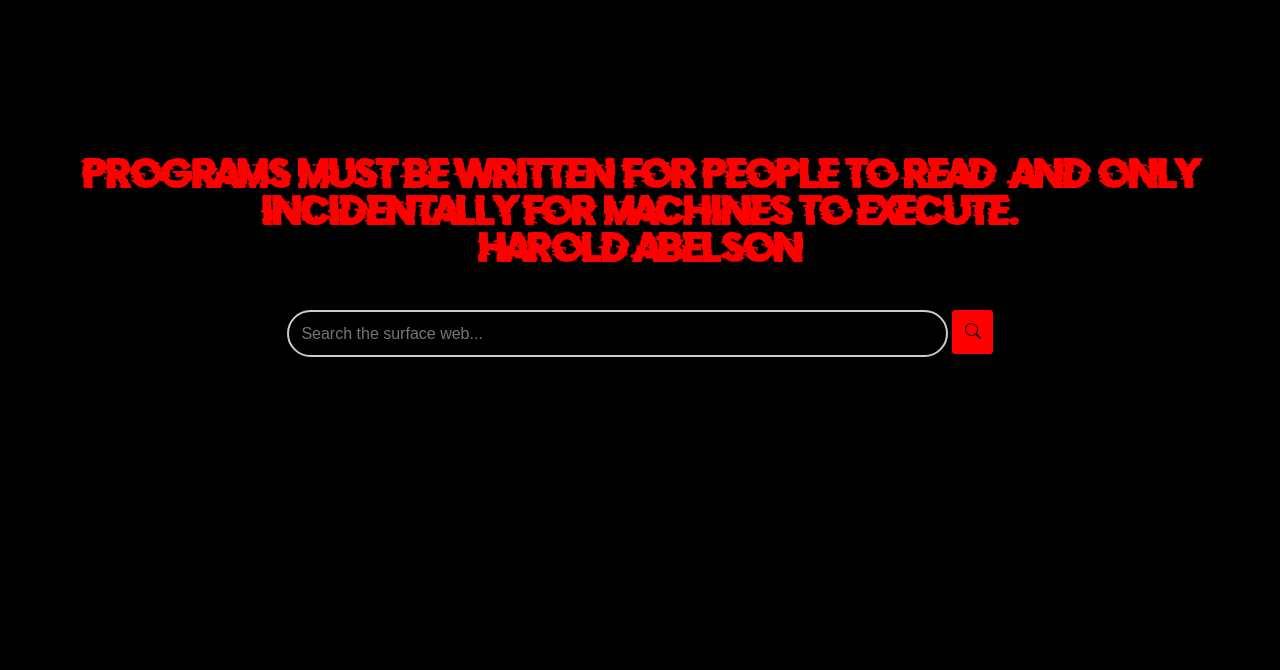
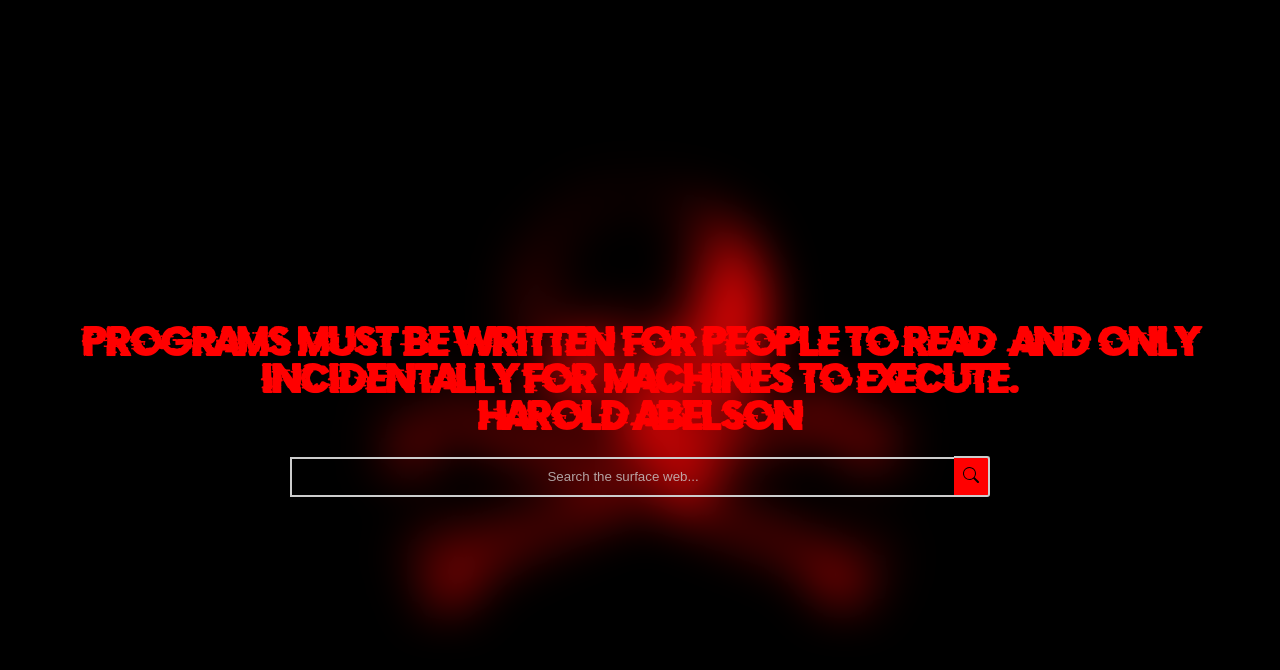
Before and after one commit to TheHackerClown/HellGreeter, a browser extension: page index.html in a window 1280 px wide. Drawn offline with Linux system fonts and the light colour scheme.

Commit message:
added background

```diff
--- a/index.html
+++ b/index.html
@@ -3,43 +3,74 @@
 <head>
   <meta charset="UTF-8">
   <title>Welcome, Mortal</title>
+  <meta name="viewport" content="width=device-width, initial-scale=1.0">
+  <link rel="shortcut icon" href="favicon.png" type="image/x-icon">
   <style>
     body {
       font-family: "GlitchFont";
+      display: flex;
+      flex-direction: column;
+      align-items: center;
+      justify-content: center;
       text-align: center;
       background: #000000;
-      padding-top: 10%;
       color: antiquewhite;
+      background-image: url("/favicon.png");
+      background-repeat: no-repeat;
+      background-position: center;
+      background-attachment: fixed;
+      background-size: 40%;
+      backdrop-filter: blur(25px);
+      height: 100dvh;
+      width: 100dvw;
+      overflow: hidden;
+      padding: 0;
+      margin: 0;
     }
     @font-face {
         font-family: "GlitchFont";
         src: url("glitch_font.otf") format('opentype');
     }
     .search-input {
-      width: 50%;
-      padding: 1%;
-      font-size: 16px;
-      border: 2px solid #ccc;
-      border-radius: 50px;
-      margin-top: 20px;
+      padding: 1.2%;
+      width: 50dvw;
+      text-align: center;
+      border: solid #ccc;
+      border-width: 2px 0px 2px 2px;
       background: transparent;
-      color: antiquewhite;
+      color: #ccc;
     }
+
+    .search-input::placeholder {
+      color: #ccc;
+      opacity: 0.8;
+    }
+
     .search-button {
       padding: 1%;
-      border-radius: 8%;
+      aspect-ratio: 1;
+      border-radius: 0% 8% 8% 0%;
+      border: solid #ccc;
+      border-width: 2px 2px 2px 0px;
       background: red;
-      border: none;
       cursor: pointer;
+    }
+    .form-search {
+      width: 70dvw;
+      height: 5dvh;
+      display: flex;
+      flex-direction: row;
+      align-items: center;
+      justify-content: center;
     }
 
   </style>
 </head>
 <body>
-  <h1 style="color: red;" id="title">Boohoo, another flag</h1>
+  <h1 style="color: red;" id="title">Boohoo, nothing but placeholder</h1>
 
-  <form action="https://duckduckgo.com/" method="get">
-    <input type="text" name="q" class="search-input" placeholder="Search the surface web...">
+  <form action="https://duckduckgo.com/" method="get" class="form-search">
+    <input type="text" name="q" class="search-input" placeholder="Search the surface web..." >
     <button type="submit" class="search-button"><img src="search.svg" alt="Search"></button>
   </form>
 
```
Also changed, not shown: favicon.png (added).
